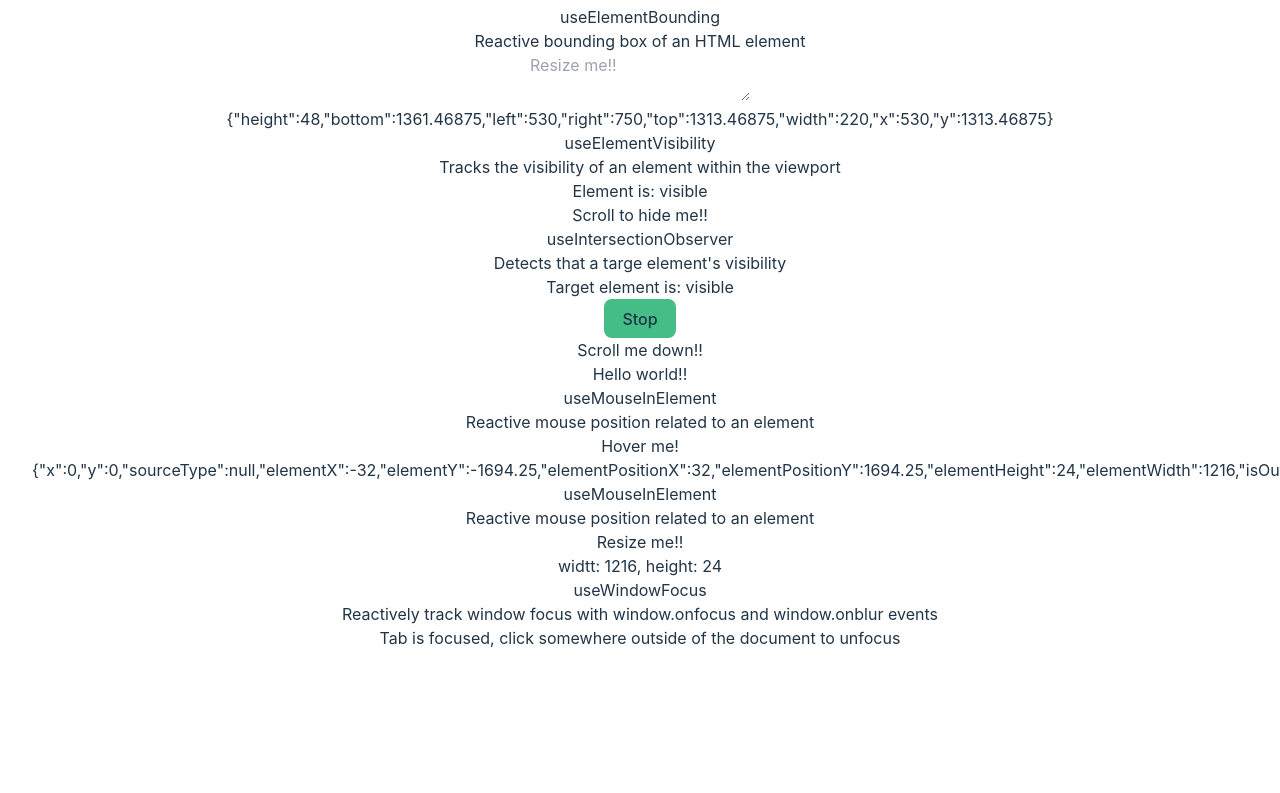
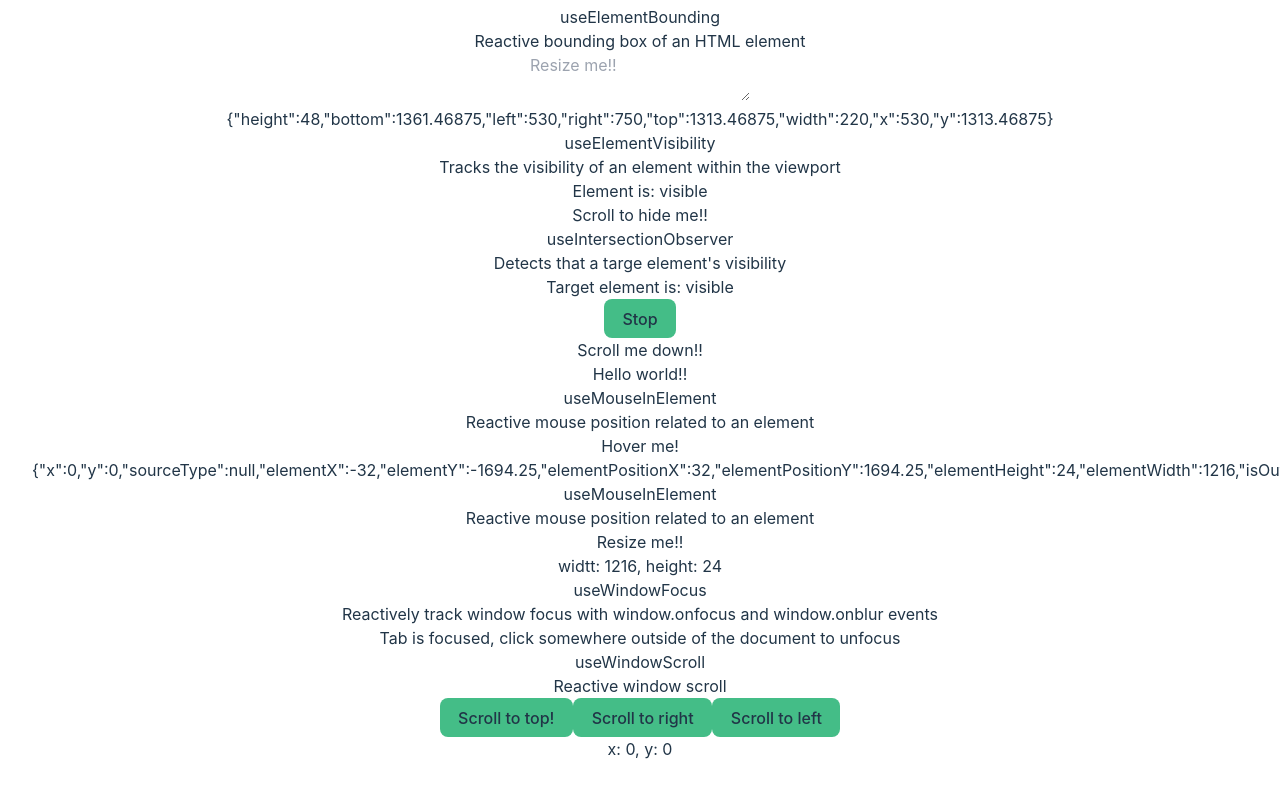
Before and after one commit to cwmazer/vue3-vueuse, a Vue app: page / in a window 1280 px wide. Shown: the part 1260-2053 px from the top of the page. Before the commit the page ends 1942 px from the top, so only its background shows below. Built offline with nearby package versions, Linux system fonts and the light colour scheme.

Commit message:
elements/useWindowScroll

```diff
--- a/src/App.vue
+++ b/src/App.vue
@@ -13,6 +13,7 @@ import UseIntersectionObserver from "./components/vueuse/elements/useIntersectio
 import UseMouseInElement from "./components/vueuse/elements/useMouseInElement/index.vue";
 import UseResizeObserver from "./components/vueuse/elements/useResizeObserver/index.vue";
 import UseWindowFocus from "./components/vueuse/elements/useWindowFocus/index.vue";
+import UseWindowScroll from "./components/vueuse/elements/useWindowScroll/index.vue";
 </script>
 
 <template>
@@ -32,6 +33,7 @@ import UseWindowFocus from "./components/vueuse/elements/useWindowFocus/index.vu
       <UseMouseInElement />
       <UseResizeObserver />
       <UseWindowFocus />
+      <UseWindowScroll />
     </div>
   </div>
 </template>
--- /dev/null
+++ b/src/components/vueuse/elements/useWindowScroll/index.vue
@@ -0,0 +1,21 @@
+<template>
+  <div class="w-full p-2 border border-slate-200 rounded-md">
+    <h2 class="mb-1 font-bold underline">useWindowScroll</h2>
+    <p>Reactive window scroll</p>
+    <div class="w-[600px] mx-auto border mt-3 p-2 flex gap-3 justify-center">
+      <button @click="y = 0">Scroll to top!</button>
+      <button @click="x += 30">Scroll to right</button>
+      <button @click="x -= 30">Scroll to left</button>
+    </div>
+    <div>
+      {{ `x: ${x}, y: ${y}` }}
+    </div>
+  </div>
+</template>
+
+<script setup lang="ts">
+import { useWindowScroll } from "@vueuse/core";
+const { x, y } = useWindowScroll({ behavior: "smooth" });
+</script>
+
+<style scoped></style>
```
